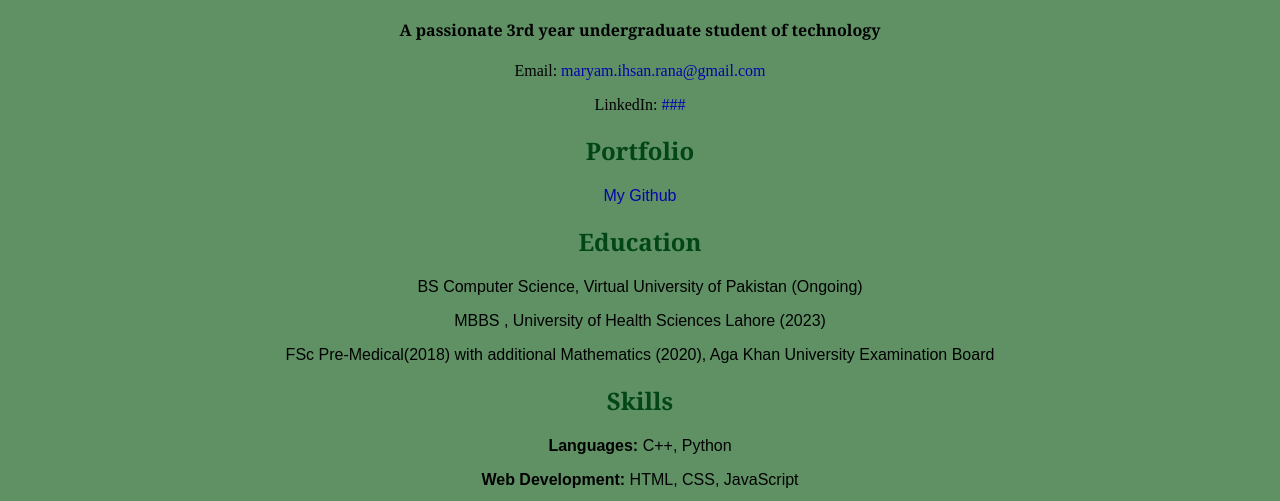
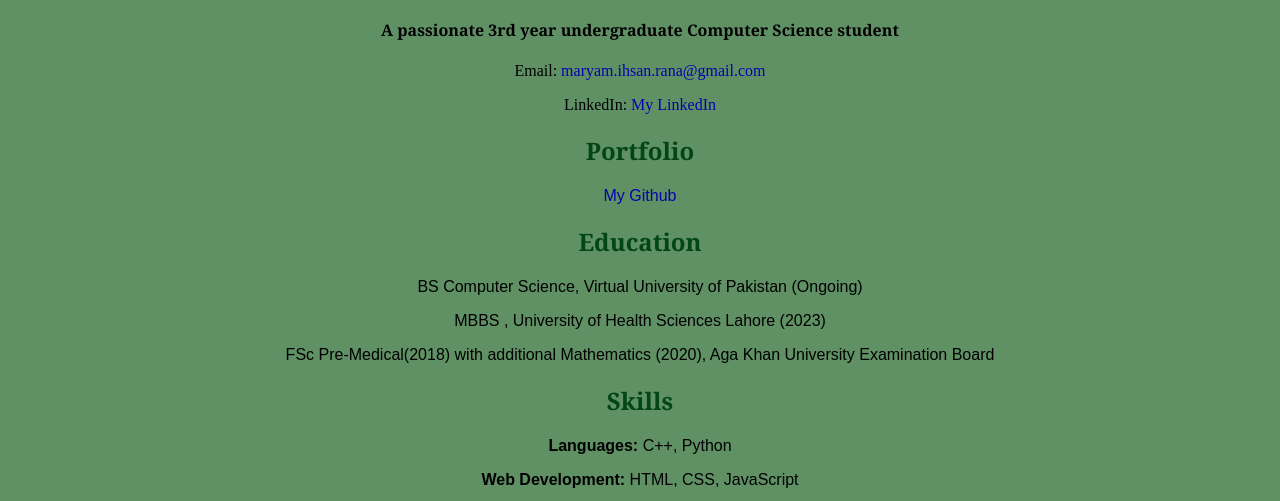
Before and after one commit to M-Ihsan60/M-Ihsan60.github.io, a plain HTML site: page resume.html in a window 1280 px wide. Shown: the part 299-800 px from the top of the page. Drawn offline with Linux system fonts and the light colour scheme.

Commit message:
Update resume.html

```diff
--- a/resume.html
+++ b/resume.html
@@ -18,10 +18,10 @@
         <hr>
 
         <h1>M-Ihsan's Resume</h1>
-        <h4>A passionate 3rd year undergraduate student of technology </h4>
+        <h4>A passionate 3rd year undergraduate Computer Science student </h4>
 
         <p id="linkedin">Email: <a href="mailto:maryam.ihsan.rana@gmail.com">maryam.ihsan.rana@gmail.com</a></p>
-        <p id="linkedin">LinkedIn:<a href="#"> ### </a> </p>
+        <p id="linkedin">LinkedIn:<a href="www.linkedin.com/in/maryam-ihsan-97a558383"> My LinkedIn </a> </p>
 
         <h2>Portfolio</h2>
         <p><a href="https://github.com/M-Ihsan60">My Github</a></p>
```
